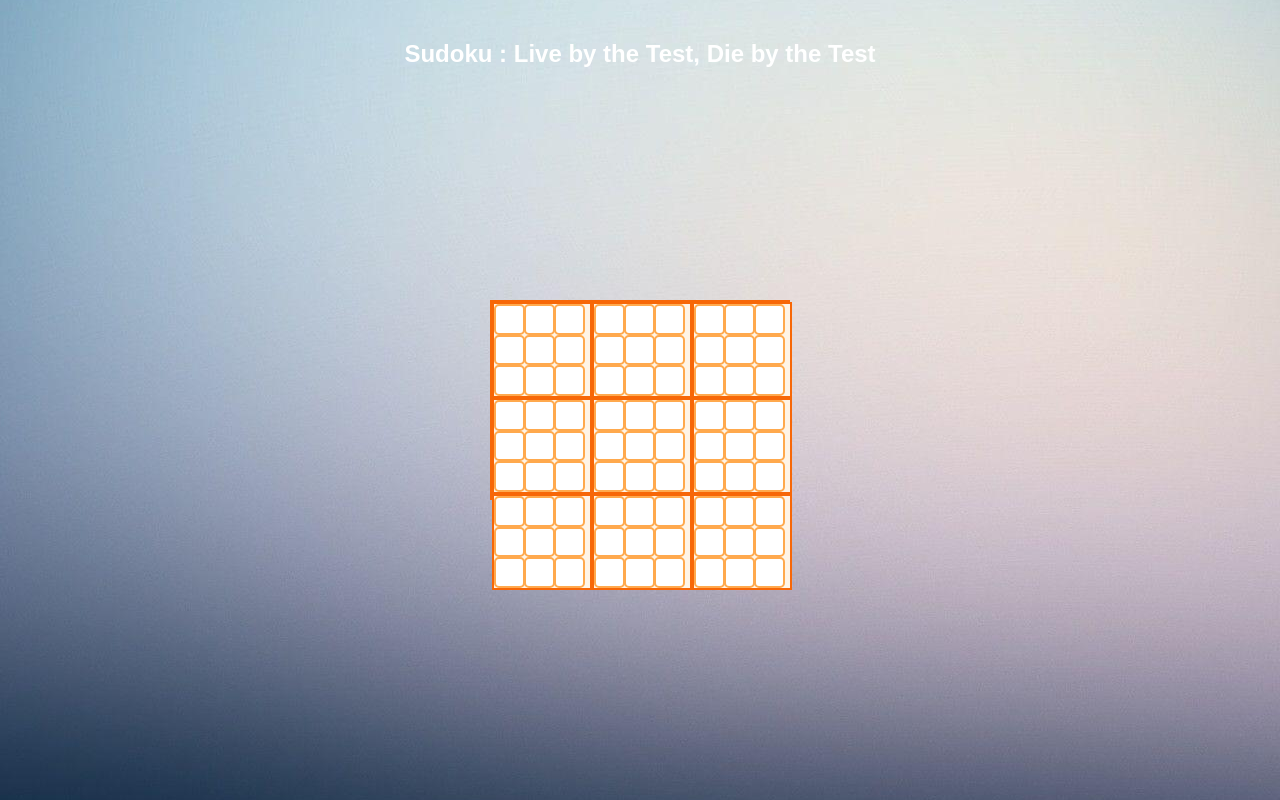
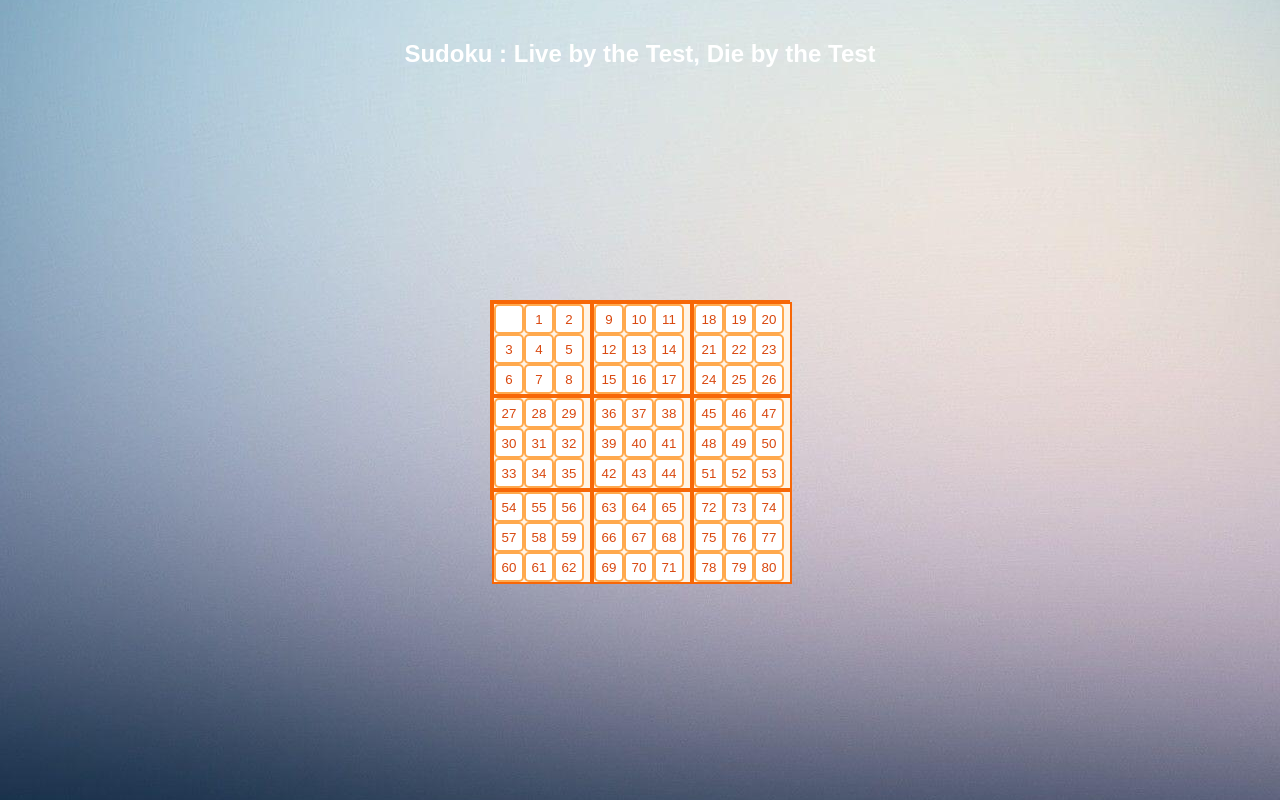
Before and after one commit to dgoldstein1/ReactTestingTutorial, a React (Create React App) app: page / in a window 1280 px wide. Built offline with nearby package versions, Linux system fonts and the light colour scheme.

Commit message:
configured redux

```diff
--- a/package.json
+++ b/package.json
@@ -9,7 +9,10 @@
     "react": "^16.0.0",
     "react-dom": "^16.0.0",
     "react-scripts": "1.0.14",
-    "react-test-renderer": "^16.0.0"
+    "react-test-renderer": "^16.0.0",
+    "redux": "^3.7.2",
+    "redux-logger": "^3.0.6",
+    "redux-thunk": "^2.2.0"
   },
   "scripts": {
     "start": "react-scripts start",
--- a/src/Components/Puzzle.js
+++ b/src/Components/Puzzle.js
@@ -10,12 +10,36 @@ import Square from './Square';
  **/
 
 class Puzzle extends Component {
+
+  constructor(props) {
+    super(props);
+
+    this._handleNewValue = this._handleNewValue.bind(this);
+  }
+
+  /**
+   * handler for when an input is keyed in
+   * @param {int ID}
+   * @param {int} new value
+   **/
+  _handleNewValue(id, newValue) {
+
+  }
+
   render() {
     let squares = [];
     for (let i = 0 ; i < 81 ; i += 9) {
       let subGrid = [];
       for (let j = 0 ; j < 9 ; j ++) {
-        subGrid.push(<Square key={i + j}/>);
+        subGrid.push(
+          <Square
+            callback={this._handleNewValue}
+            key={i + j}
+            editable={true}
+            value={i + j}
+            id={i + j}
+          />
+        );
       }
       squares.push(subGrid);
     }
--- a/src/Components/Square.js
+++ b/src/Components/Square.js
@@ -24,7 +24,7 @@ class Square extends Component {
   _handleValueChanged(testParam) {
     let val = testParam ? testParam : document.getElementById("square-input").value;
     if (isNaN(val) || val.length > 1 || val < 1) return undefined;
-    this.props.callback(val);
+    this.props.callback(this.props.id, val);
     return val;
   }
 
@@ -34,7 +34,7 @@ class Square extends Component {
         id={"square-input"}
         className="Square-Input"
         readOnly={!this.props.editable}
-        defaultValue={this.props.defaultValue ? this.props.defaultValue : ""}
+        defaultValue={this.props.value ? this.props.value : ""}
         maxLength={1}
         max={1}
         min={9}
@@ -45,6 +45,7 @@ class Square extends Component {
 }
 
 Square.propTypes = {
+  id : PropTypes.number.isRequired,
   callback : PropTypes.func.isRequired,
   editable : PropTypes.bool.isRequired,
   value : PropTypes.number
--- /dev/null
+++ b/src/Reducers/index.js
@@ -0,0 +1,10 @@
+// index.js
+
+import { combineReducers } from 'redux'
+import puzzle from './puzzle'
+
+const SudokuReducer = combineReducers({
+  puzzle
+});
+
+export default SudokuReducer
--- /dev/null
+++ b/src/Reducers/puzzle.js
@@ -0,0 +1,25 @@
+// puzzle.js
+
+const puzzle = (state = [], action) => {
+  switch (action.type) {
+    case 'ADD_TODO':
+      return [
+        ...state,
+        {
+          id: action.id,
+          text: action.text,
+          completed: false
+        }
+      ]
+    case 'TOGGLE_TODO':
+      return state.map(todo =>
+        (todo.id === action.id)
+          ? {...todo, completed: !todo.completed}
+          : todo
+      )
+    default:
+      return state
+  }
+}
+
+export default puzzle
--- a/src/css/Square.css
+++ b/src/css/Square.css
@@ -2,13 +2,12 @@
 
 .Square-Input {
   text-align: center;
-  width : 20px;
-  height: 20px;
+  width : 30px;
+  height: 30px;
   border: 2px solid #ffa94d;
   border-radius: 5px;
-  padding: 1em;
+  padding: .1px;
   color: #d9480f;
-  text-align: center;
 }
 
 * {box-sizing: border-box;}
--- a/src/index.js
+++ b/src/index.js
@@ -4,5 +4,17 @@ import './css/index.css';
 import App from './Containers/App';
 import registerServiceWorker from './registerServiceWorker';
 
+import { createStore, applyMiddleware } from 'redux'
+import SudokuReducer from './Reducers'
+
+import logger from 'redux-logger'
+
+const store = createStore(
+  SudokuReducer,
+  applyMiddleware(logger)
+)
+
+
+
 ReactDOM.render(<App />, document.getElementById('root'));
 registerServiceWorker();
```
Also changed, not shown: 1 other file (tests, documents, lock files or other folders).
